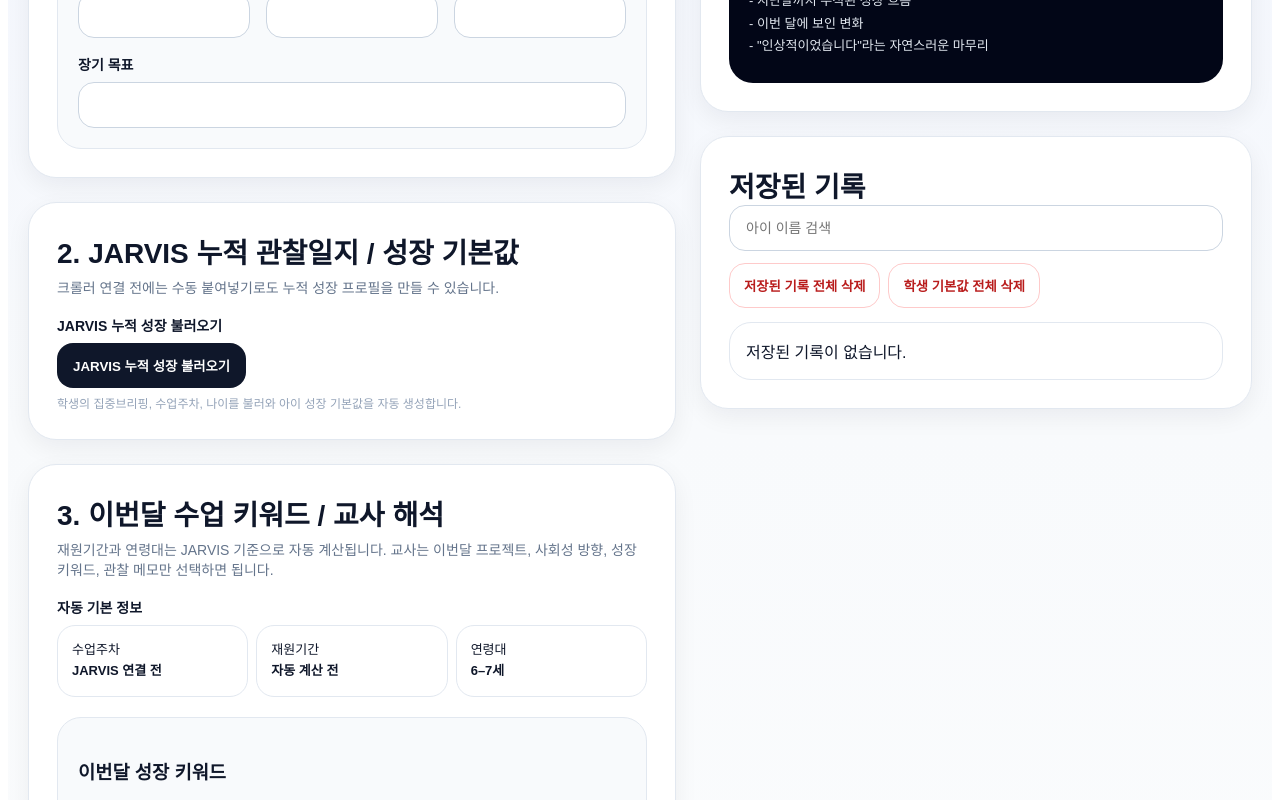
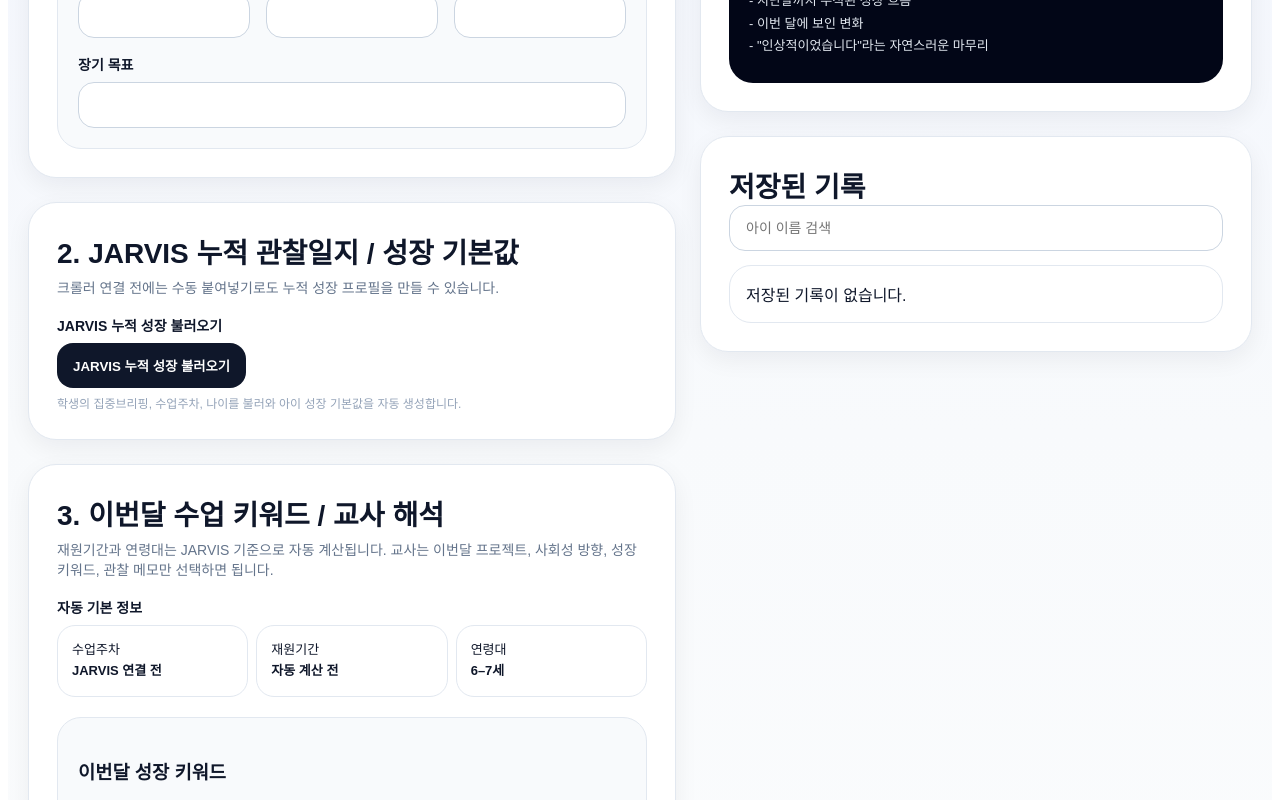
Before and after one commit to jaradaboys/jarada-briefing-2, a React (Vite) app: page / in a window 1280 px wide. Shown: the part 840-1640 px from the top of the page. Built offline with nearby package versions, Linux system fonts and the light colour scheme.

Commit message:
Update App.jsx

```diff
--- a/src/App.jsx
+++ b/src/App.jsx
@@ -2145,12 +2145,7 @@ alert(`${incoming.length}개의 JARVIS 관찰일지를 불러왔고, 기본값
     <h2 style={styles.sectionTitle}>저장된 기록</h2>
               <input style={styles.input} value={recordSearch} onChange={(event) => setRecordSearch(event.target.value)} placeholder="아이 이름 검색" />
 
-              <div style={{ marginTop: 12, display: "flex", gap: 8, flexWrap: "wrap" }}>
-                <button style={styles.dangerBtn} onClick={() => setRecords([])}>저장된 기록 전체 삭제</button>
-                <button style={styles.dangerBtn} onClick={clearStudentProfiles}>학생 기본값 전체 삭제</button>
-              </div>
-
-              {filteredRecords.length === 0 ? (
+                         {filteredRecords.length === 0 ? (
                 <div style={styles.recordCard}>저장된 기록이 없습니다.</div>
               ) : (
                 filteredRecords.map((record) => (
```
